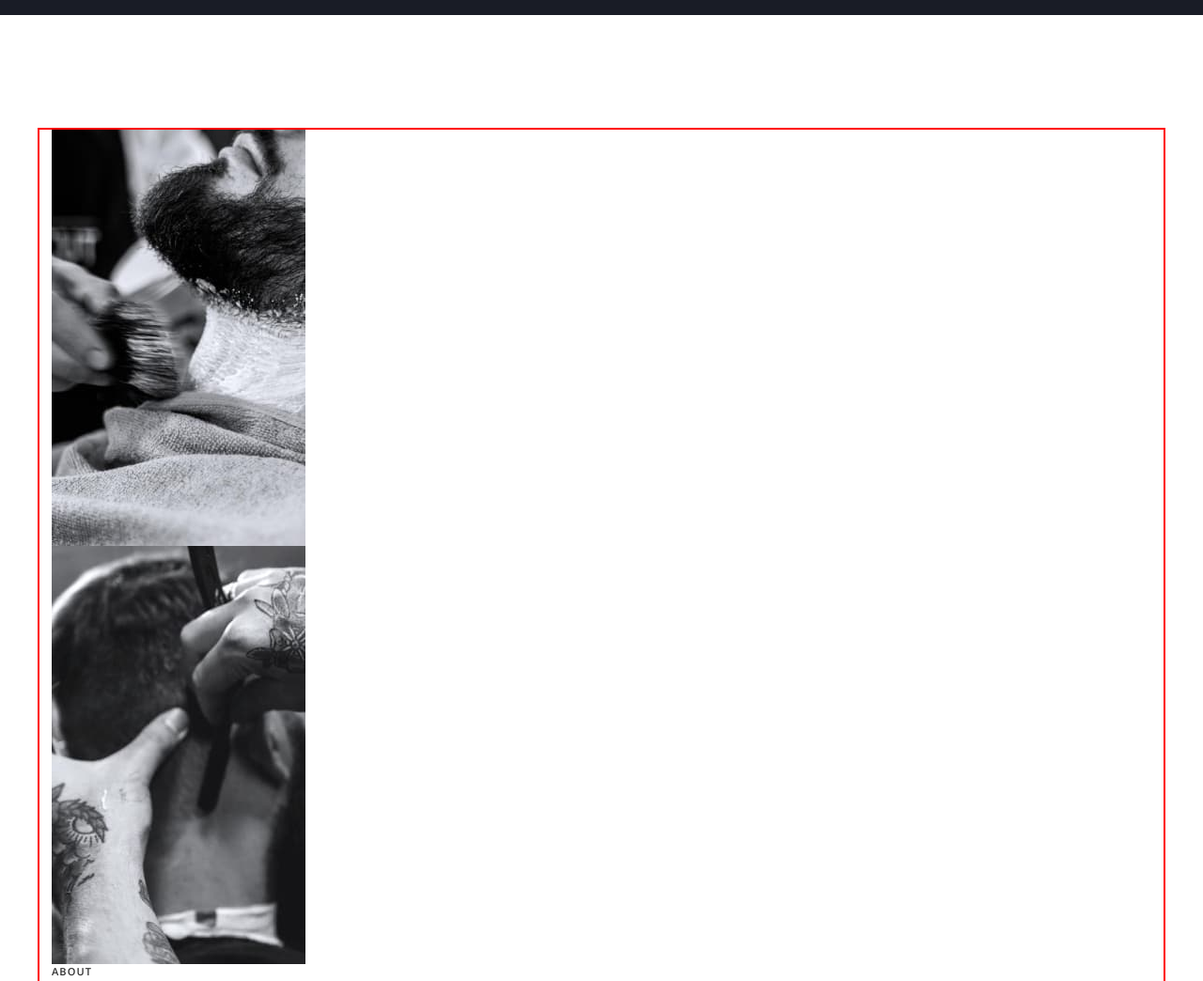
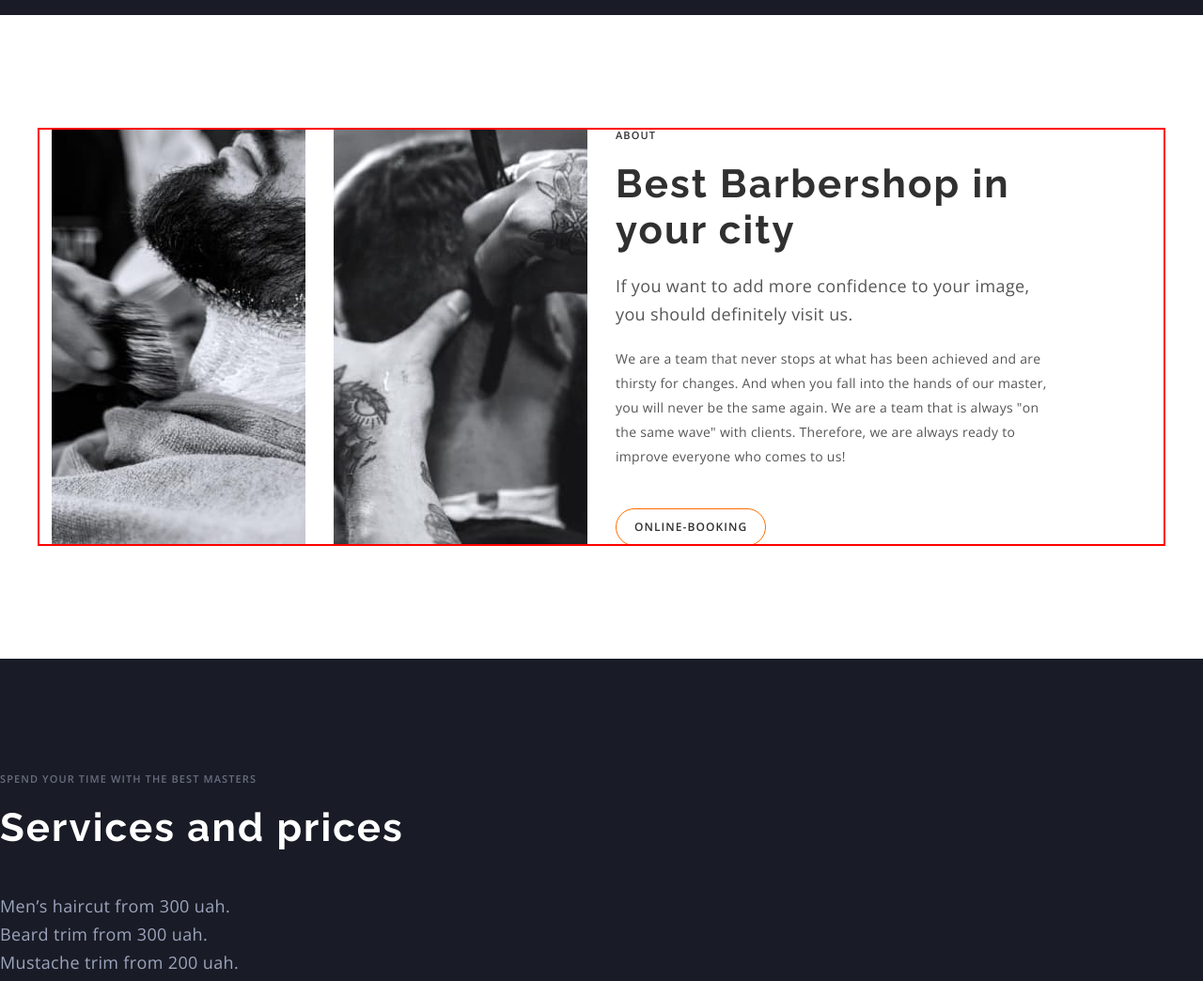
Before and after one commit to olga-nsr/fe-72, a plain HTML site: page index.html in a window 1280 px wide. Shown: the part 620-1664 px from the top of the page at 94% size. Drawn offline with nearby package versions, Linux system fonts and the light colour scheme.

Commit message:
about-flex

```diff
--- a/css/styles.css
+++ b/css/styles.css
@@ -252,6 +252,18 @@ padding-bottom: 52px;
   | About
   |============================
 */
+.about-section {
+  display: flex;
+}
+.about-list {
+  display: flex;
+
+}
+.about-item {
+  margin-right: 30px;
+}
+
+
 .about-right-side {
   width: 470px;
 }
--- a/index.html
+++ b/index.html
@@ -104,7 +104,7 @@
       </section>
       <!-- About section -->
       <section class="about section">
-        <div class="container">
+        <div class="about-section container">
           <ul class="about-list list">
             <li class="about-item">
               <img
```
